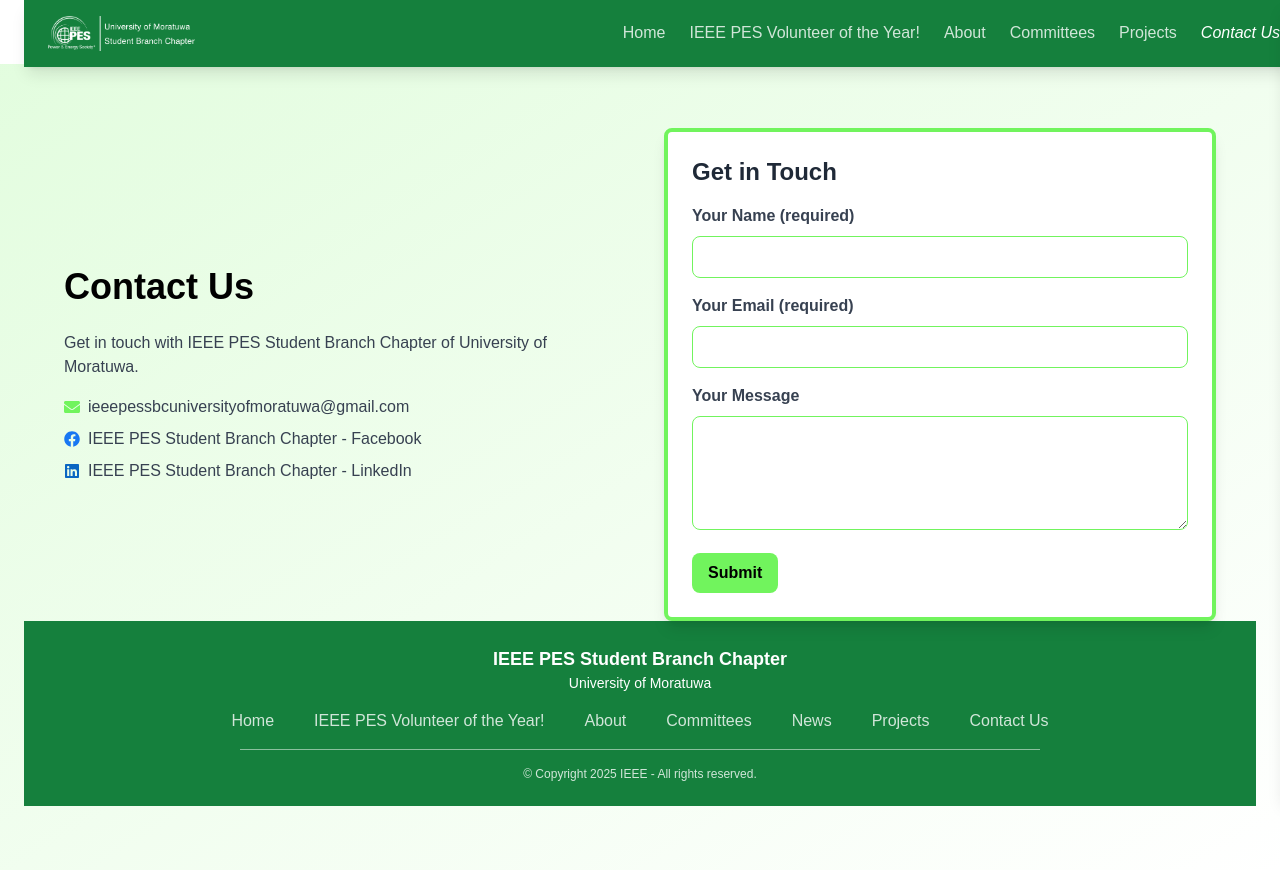
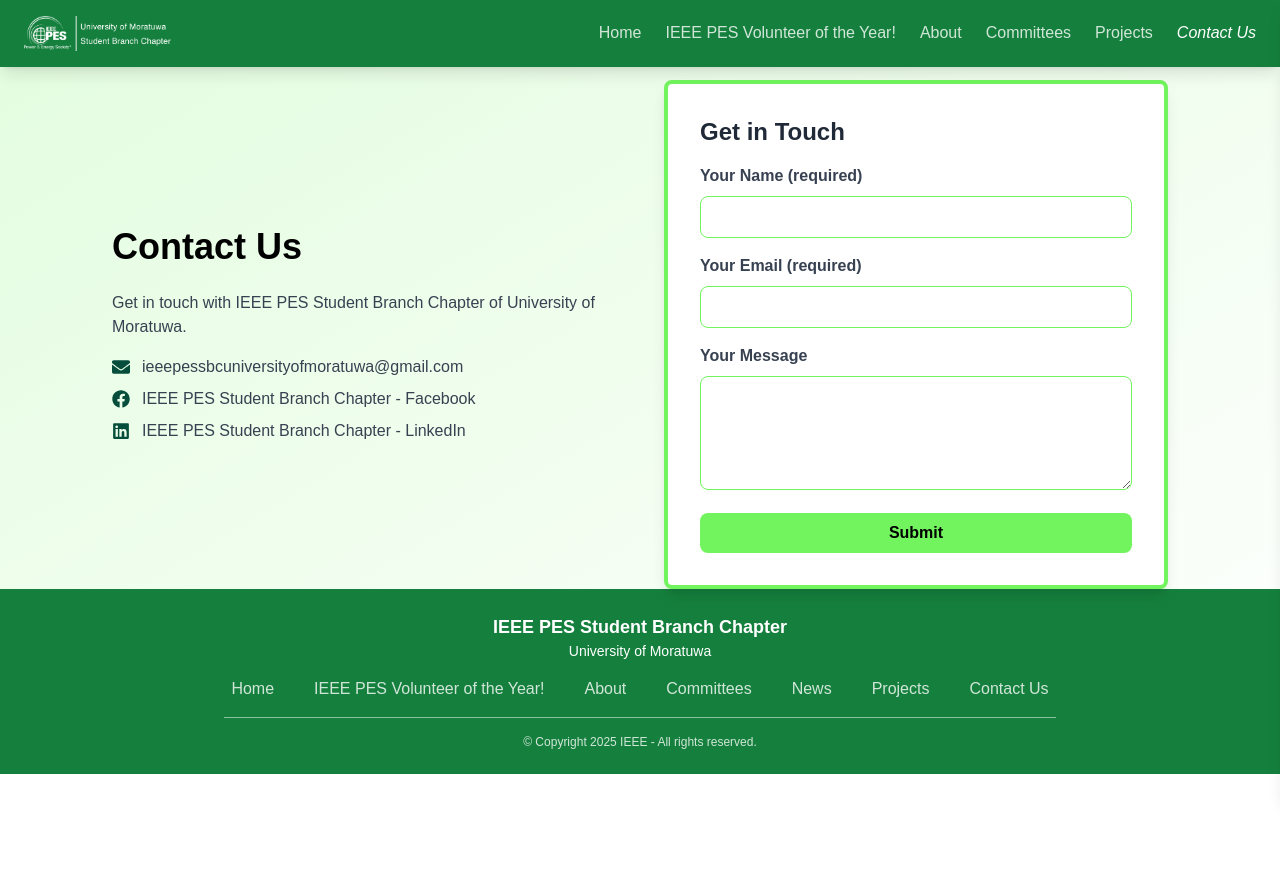
Before and after one commit to AdeepaK2/pes-official, a Next.js app: page /contact in a window 1280 px wide. After the commit the page ends 800 px from the top, so only its background shows below. Built offline with nearby package versions, Linux system fonts and the light colour scheme.

Commit message:
Prevent horizontal scrolling on Contact Us page and enhance layout with improved styling for contact information and form

```diff
--- a/src/app/contact/page.js
+++ b/src/app/contact/page.js
@@ -1,18 +1,15 @@
 "use client";
 
-import { useState } from "react";
-import { FaEnvelope, FaFacebook, FaLinkedin } from "react-icons/fa"; // Import icons
+import { useState, useEffect } from "react";
+import { FaEnvelope, FaFacebook, FaLinkedin } from "react-icons/fa";
 import Image from "next/image";
-import { motion } from "framer-motion";
 import Navbar from "@/components/navbar";
 import Footer from "@/components/footer";
 
 export default function ContactUs() {
     const [message, setMessage] = useState("");
 
-
     const scriptURL ="https://script.google.com/macros/s/AKfycbzbxUyb1mCKSctNZadBlEHYGkZmv1LxlMml7gjQh_K-9etccADifpvFYRZRa1ag9W3w8g/exec";
-
 
     const handleSubmit = async (event) => {
         event.preventDefault();
@@ -35,65 +32,90 @@
         }
     };
 
+    // Prevent horizontal scrolling issues
+    useEffect(() => {
+        document.body.style.overflowX = "hidden";
+        return () => {
+            document.body.style.overflowX = "auto";
+        };
+    }, []);
+
     return (
-        <div className="mt-16 py-16 px-6 bg-gradient-to-br from-[#71F45D]/20 to-white text-black">
-            <Navbar/>
-            <div className="max-w-6xl mx-auto grid grid-cols-1 md:grid-cols-2 gap-12 items-center">
+        <div className="overflow-x-hidden bg-gradient-to-br from-[#71F45D]/20 to-white text-black">
+            {/* Navbar */}
+            <Navbar />
+
+            {/* Add padding to prevent navbar overlap */}
+            <div className="pt-20 px-4 md:px-12 max-w-6xl mx-auto">
+                <div className="grid grid-cols-1 md:grid-cols-2 gap-12 items-center">
 
                     {/* Contact Information */}
                     <div>
-                    <h2 className="text-4xl font-bold mb-6">Contact Us</h2>
-                    <p className="text-gray-700 mb-4">Get in touch with IEEE PES Student Branch Chapter of University of Moratuwa.</p>
+                        <h2 className="text-3xl md:text-4xl font-bold mb-6">Contact Us</h2>
+                        <p className="text-gray-700 mb-4">
+                            Get in touch with IEEE PES Student Branch Chapter of University of Moratuwa.
+                        </p>
 
                         {/* Email */}
-                    <div className="mt-4 flex items-center space-x-2">
-                        <FaEnvelope className="text-[#71F45D]" />
-                        <a href="mailto:ieeepessbcuniversityofmoratuwa@gmail.com" className="text-gray-700 hover:text-black">
+                        <div className="mt-4 flex items-center gap-3">
+                            <FaEnvelope className="text-[#064E3B] text-lg" />
+                            <a href="mailto:ieeepessbcuniversityofmoratuwa@gmail.com"
+                               className="text-gray-700 hover:text-black text-sm md:text-base">
                                 ieeepessbcuniversityofmoratuwa@gmail.com
                             </a>
                         </div>
 
                         {/* Facebook */}
-                    <div className="mt-2 flex items-center space-x-2">
-                        <FaFacebook className="text-[#1877F2]" />
-                        <a href="https://www.facebook.com/ieee.pes.sbc.uom" target="_blank" className="text-gray-700 hover:text-black">
+                        <div className="mt-2 flex items-center gap-3">
+                            <FaFacebook className="text-[#064E3B] text-lg" />
+                            <a href="https://www.facebook.com/ieee.pes.sbc.uom"
+                               target="_blank" className="text-gray-700 hover:text-black text-sm md:text-base">
                                 IEEE PES Student Branch Chapter - Facebook
                             </a>
                         </div>
 
                         {/* LinkedIn */}
-                    <div className="mt-2 flex items-center space-x-2">
-                        <FaLinkedin className="text-[#0A66C2]" />
-                        <a href="https://www.linkedin.com/company/ieee-pes-student-branch-chapter-of-university-of-moratuwa/" target="_blank" className="text-gray-700 hover:text-black">
+                        <div className="mt-2 flex items-center gap-3">
+                            <FaLinkedin className="text-[#064E3B] text-lg" />
+                            <a href="https://www.linkedin.com/company/ieee-pes-student-branch-chapter-of-university-of-moratuwa/"
+                               target="_blank" className="text-gray-700 hover:text-black text-sm md:text-base">
                                 IEEE PES Student Branch Chapter - LinkedIn
                             </a>
                         </div>
                     </div>
 
                     {/* Contact Form Section */}
-                <div className="w-full bg-white p-6 rounded-lg shadow-lg border-4 border-[#71F45D]">
+                    <div className="w-full bg-white p-6 md:p-8 rounded-lg shadow-lg border-4 border-[#71F45D]">
                         <h3 className="text-2xl font-bold text-gray-800 mb-4">Get in Touch</h3>
                         <form onSubmit={handleSubmit}>
                             <div className="mb-4">
                                 <label className="block text-gray-700 font-bold mb-2">Your Name (required)</label>
-                            <input type="text" name="name" className="w-full px-3 py-2 border border-[#71F45D] rounded-lg" required />
+                                <input type="text" name="name"
+                                       className="w-full px-3 py-2 border border-[#71F45D] rounded-lg focus:outline-none focus:ring-2 focus:ring-[#71F45D]" required />
                             </div>
                             <div className="mb-4">
                                 <label className="block text-gray-700 font-bold mb-2">Your Email (required)</label>
-                            <input type="email" name="email" className="w-full px-3 py-2 border border-[#71F45D] rounded-lg" required />
+                                <input type="email" name="email"
+                                       className="w-full px-3 py-2 border border-[#71F45D] rounded-lg focus:outline-none focus:ring-2 focus:ring-[#71F45D]" required />
                             </div>
                             <div className="mb-4">
                                 <label className="block text-gray-700 font-bold mb-2">Your Message</label>
-                            <textarea name="message" className="w-full px-3 py-2 border border-[#71F45D] rounded-lg" rows="4" required></textarea>
+                                <textarea name="message"
+                                          className="w-full px-3 py-2 border border-[#71F45D] rounded-lg focus:outline-none focus:ring-2 focus:ring-[#71F45D]"
+                                          rows="4" required></textarea>
                             </div>
-                        <button type="submit" className="bg-[#71F45D] text-black font-bold py-2 px-4 rounded-lg hover:bg-[#5FC94F]">
+                            <button type="submit"
+                                    className="w-full bg-[#71F45D] text-black font-bold py-2 px-4 rounded-lg hover:bg-[#5FC94F] transition">
                                 Submit
                             </button>
                         </form>
                         {message && <p className="mt-4 text-green-600">{message}</p>}
                     </div>
                 </div>
-            <Footer/>
+            </div>
+
+            {/* Footer */}
+            <Footer />
         </div>
     );
 }
```
Lines whose indentation alone changed are shown as unchanged.
